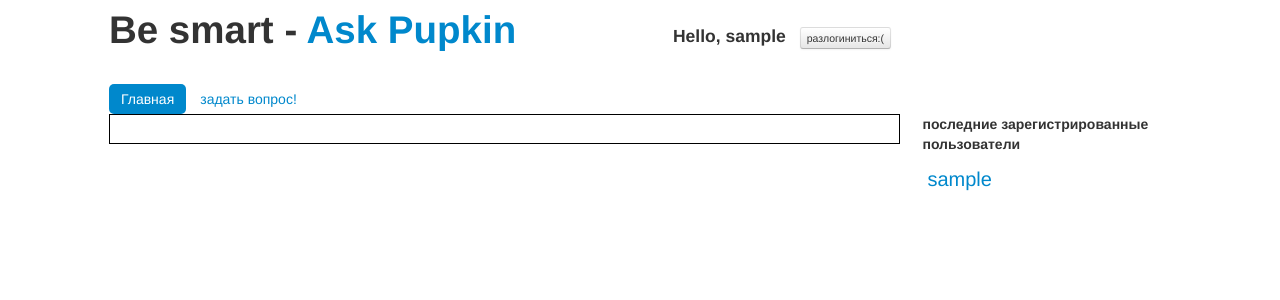
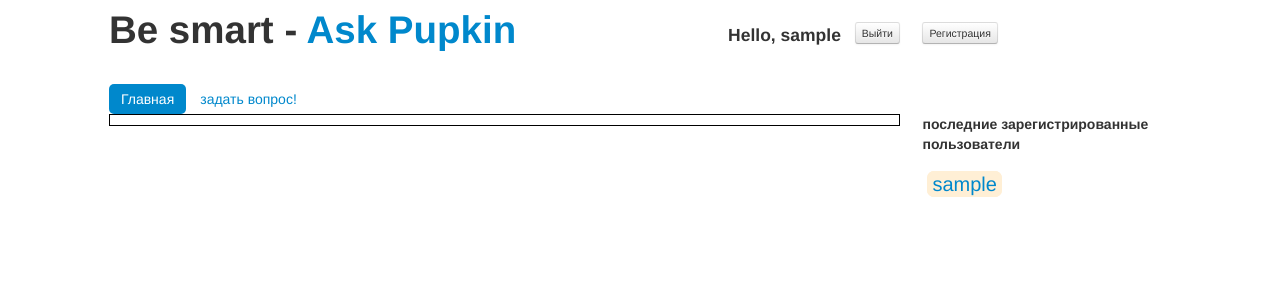
Before and after one commit to bruderschaft/ask, a Django app: page / in a window 1280 px wide. Shown: the top 300 px of the page. Run offline with Django 3.2, Linux system fonts and the light colour scheme; the visitor is signed in with stand-in values (Sample User, id 1); data comes from the database, SQL or seed files in the repository; data that the repository does not hold is empty; some libraries are stand-ins or nearby versions.

Commit message:
added working register-form

```diff
--- a/askPupkinApp/views.py
+++ b/askPupkinApp/views.py
@@ -1,3 +1,4 @@
+# -*- coding: utf-8 -*-
 from django import forms
 from askPupkinApp.models import Question, Answer
 from django.contrib.auth.models import User
@@ -14,14 +15,6 @@ def index(request):
     last_registered_users = User.objects.order_by('-date_joined')[0:10]
     for qq in q:
         qq.count = Answer.objects.filter(question_id=qq.id).count()
-    #r = Question.objects.get(id=52)
-    #s = Question.objects.get(id=53)
-    #h = q.header
-    #con = q.content
-    #q_count = Question.objects.filter(author_id=q.author_id).count()
-    #a = Answer.objects.filter(question_id=question_id)
-
-    #t = loader.get_template("index.html")
     return render(request, 'index.html', {'qq': q, 'last_registered_users': last_registered_users})
 
 def questions (request, question_id):
@@ -124,6 +117,7 @@ class LoginForm(forms.Form):
 #    })
 def log_in(request):
     last_registered_users = User.objects.order_by('-date_joined')[0:10]
+    #*variant#1
     if ('username' in request.REQUEST) and ('password' in request.REQUEST):
         username = request.REQUEST['username']
         password = request.REQUEST['password']
@@ -134,8 +128,68 @@ def log_in(request):
             login(request, usser)
             return HttpResponseRedirect('/')
     return render(request, 'base1.html', {'user': usser, 'last_registered_users': last_registered_users})
-    #return HttpResponseRedirect('/')
+
+    #*variant#2
+    #*if request.method == 'POST':
+    #*    form = LoginForm(request.POST)
+    #*    if form.is_valid():
+    #*        if form.get_user():
+    #*            login(request, form.get_user())
+    #*
+    #*            return HttpResponseRedirect('/')
+    #*    else:
+    #*        form = LoginForm()
+    #*
+    #*    return render(request, 'base1.html', {'form': form, 'last_registered_users': last_registered_users})
 
 def log_out(request):
     logout(request)
     return HttpResponseRedirect('/')
+
+class RegistrationForm(forms.Form):
+    username = forms.CharField(label='Имя пользователя')
+    email = forms.CharField(label="Email") #TODO: add email-widget
+    password1 = forms.CharField(label=u'Пароль', widget=forms.PasswordInput)
+    password2 = forms.CharField(label=u'Повторите пароль', widget=forms.PasswordInput)
+
+    def clean_username(self):
+        username = self.cleaned_data.get('username')
+        exists = bool(User.objects.filter(username=username))#.count()
+        if exists:
+            #raise forms.ValidationError(u'username уже занят') #то же самое
+            msg = u'username уже занят!!!'
+            self._errors["username"] = self.error_class([msg])
+        return username
+
+    def clean(self):
+        password1 = self.cleaned_data.get('password1')
+        password2 = self.cleaned_data.get('password2')
+        if password1 != password2:
+            raise forms.ValidationError(u'пароли не совпадают')
+            del cleaned_data["password1"]
+            del cleaned_data["password2"]
+            msg = u'пароли не совпадают'
+            self._errors["password2"] = self.error_class([msg])
+        # TODO: проверить, что пароли совпадают
+        return self.cleaned_data
+
+
+def signup(request):
+    if request.method == 'POST':
+        form = RegistrationForm(request.POST)
+        if form.is_valid():
+            # TODO:
+            # 1. создать пользователя,
+            # 2. установить ему пароль
+            tempUsername = form.cleaned_data["username"]
+            tempEmail = form.cleaned_data["email"]
+            tempPass = form.cleaned_data["password1"]
+            tempUser = User.objects.create_user(tempUsername, tempEmail, tempPass)
+            tempUser.save()
+            # 3. логинимся
+            tempUser = authenticate(username=form.cleaned_data["username"], password=form.cleaned_data["password1"]) #по-другому не получится
+            login(request, tempUser)
+            return HttpResponseRedirect('/')
+    else:
+        form = RegistrationForm()
+    return render(request, 'register.html', {'form': form})
--- a/ask_pupkin/urls.py
+++ b/ask_pupkin/urls.py
@@ -19,4 +19,5 @@ urlpatterns = patterns('',
 	url(r'^questions/(?P<question_id>\d+)$', 'askPupkinApp.views.questions', name='questions'),
 	url( r'^logout/$', 'askPupkinApp.views.log_out', name='log_out'),
 	url(r'^users/(?P<user_id>\d+)$', 'askPupkinApp.views.users', name='users'),
+	url( r'^signup/$', 'askPupkinApp.views.signup', name='signup'),
 )
--- a/static/user1.css
+++ b/static/user1.css
@@ -1,6 +1,5 @@
 .header{
 	border: 0px solid black;
-
 }
 .column{
 	border: 1px solid black;
@@ -27,22 +26,31 @@
 }
 .greeting__logout{
 	display: inline-block;
-	margin-bottom: 10px;
+	padding-bottom: 0px;
+	vertical-align: text-bottom;
 }
 .greeting{
 	display: inline-block;
 	float: right;
-	margin-right: 280px;
-	padding-top: 16px;
+	padding-top: 15px;
 }
 .inline{
 	display: inline-block;
-	margin-right: 275px;
 	float: right;
 	padding-top: 16px;
 }
 .logout{
 	display: inline;
+}
+.signup__logined{
+	display: inline-block;
+	float: left;
+	padding-top: 22px;
+}
+.signup__unlogined{
+	display: inline-block;
+	float: left;
+	padding-top: 16px;
 }
 
 .question{
@@ -105,7 +113,16 @@
 .registered-user{
 	font-size: 20px;
 	margin: 5px;
-	line-height: 1.5em;
+	line-height: 2em;
+	border: 2px solid #FFEFD5;
+    padding:0px 3px;
+    background-color:#FFEFD5;
+    border-radius:7px;
+}
+
+.registered-user:hover{
+	background-color:#FFE4C4;
+	border: 2px solid #FFE4C4;
 }
 
 .last-users-list{
--- a/templates/base1.html
+++ b/templates/base1.html
@@ -14,9 +14,16 @@
     <body>
         <div class="row-fluid">
             <div class="span10 offset1">
+            	<div class="row-fluid">
+            		<div class="span9">
 	            		<div class="header">
-                    <span class="title"><h1>Be smart - <a href="/">Ask Pupkin</a></h1></span>
+			            	<span class="title">
+			            		<h1>
+			            			Be smart - <a href="/">Ask Pupkin</a>
+			            		</h1>
+			            	</span>
 			            	{% if not user.is_authenticated %}
+			                <!-- variant#1 -->
 			                <span class="inline">
 			            	    <form class="form-inline" action="/login/" method="POST">
 			                    	<input type="text" class="input-small" placeholder="username" name="username">
@@ -24,17 +31,25 @@
 			                    	<button type="submit" class="btn">Войти</button>
 			                    	{%csrf_token%}
 			                	</form>
-                        </span>
 			            	{% else %}
 			                <span class="greeting">
 			                    <span class="greeting__message">
 			                        <h4>Hello, {{user.username}} </h4>
 			                    </span>
 			                    <span class="greeting__logout">
-                                <a href="/logout/" class="btn btn-mini">разлогиниться:(</a>
-                            </span>
+			                        <a href="/logout/" class="btn btn-mini">Выйти</a>
 			                    </span>
 							{% endif %}
+			            	</span>
+			        	</div>
+			        </div>
+			        <div class="span3">
+			        	{% if not user.is_authenticated %}
+			        	<span class="signup__unlogined"><a href="/signup/" class="btn">Регистрация</a></span>
+			        	{%else%}
+						<span class="signup__logined"><a href="/signup/" class="btn btn-mini">Регистрация</a></span>
+			        	{%endif%}
+			        </div>
             	</div>
 
             	<div class="tabs">
@@ -47,10 +62,13 @@
 		                        {%endif%}
 		                    </ul>
 		            </div>
+
                 <div class="row-fluid">
-	                <div class="span9 column">
+	                <div class="span9">
+		                <div class="column">
 			                        {%block content%}
 			                        {%endblock%}
+			            </div>
 	            	</div>
 	                <div class="span3 last-users-list">
 	                	<div >
```
Also changed, not shown: 2 other files. Lines whose indentation alone changed are shown as unchanged.
